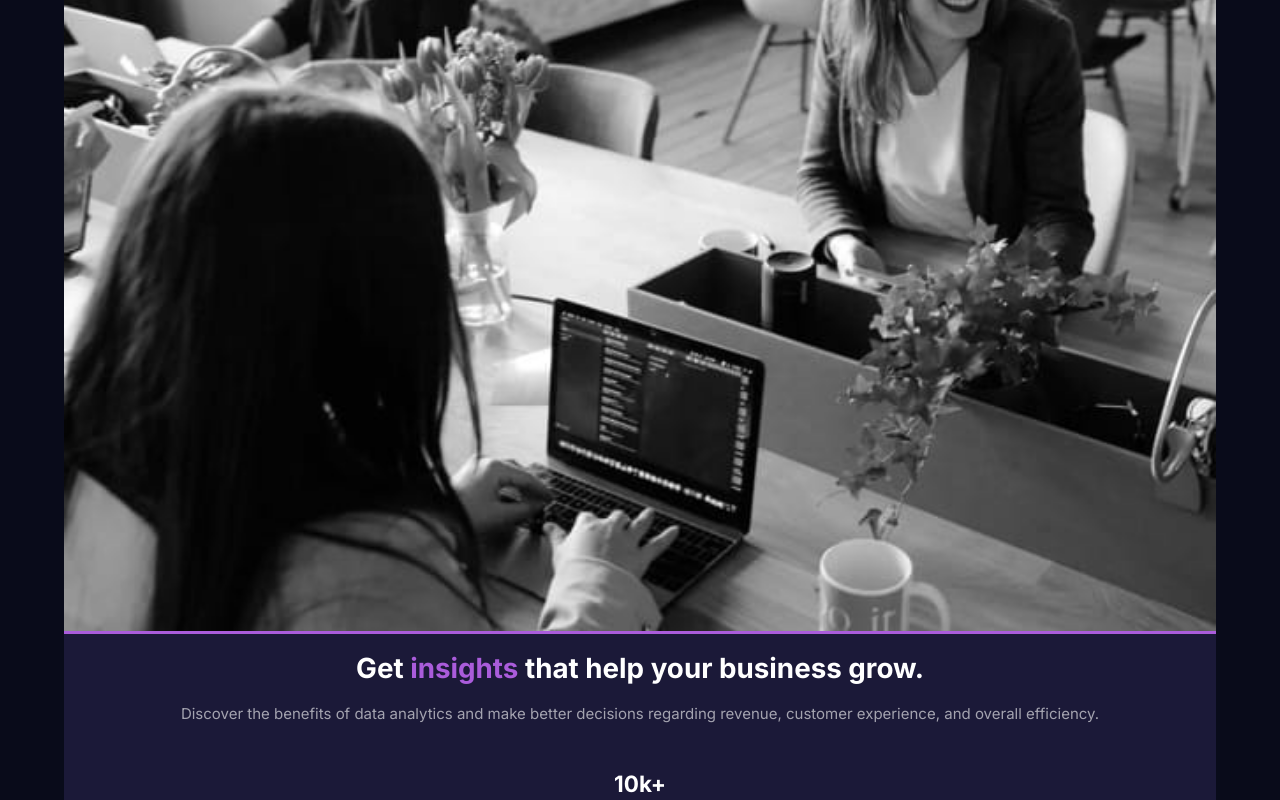
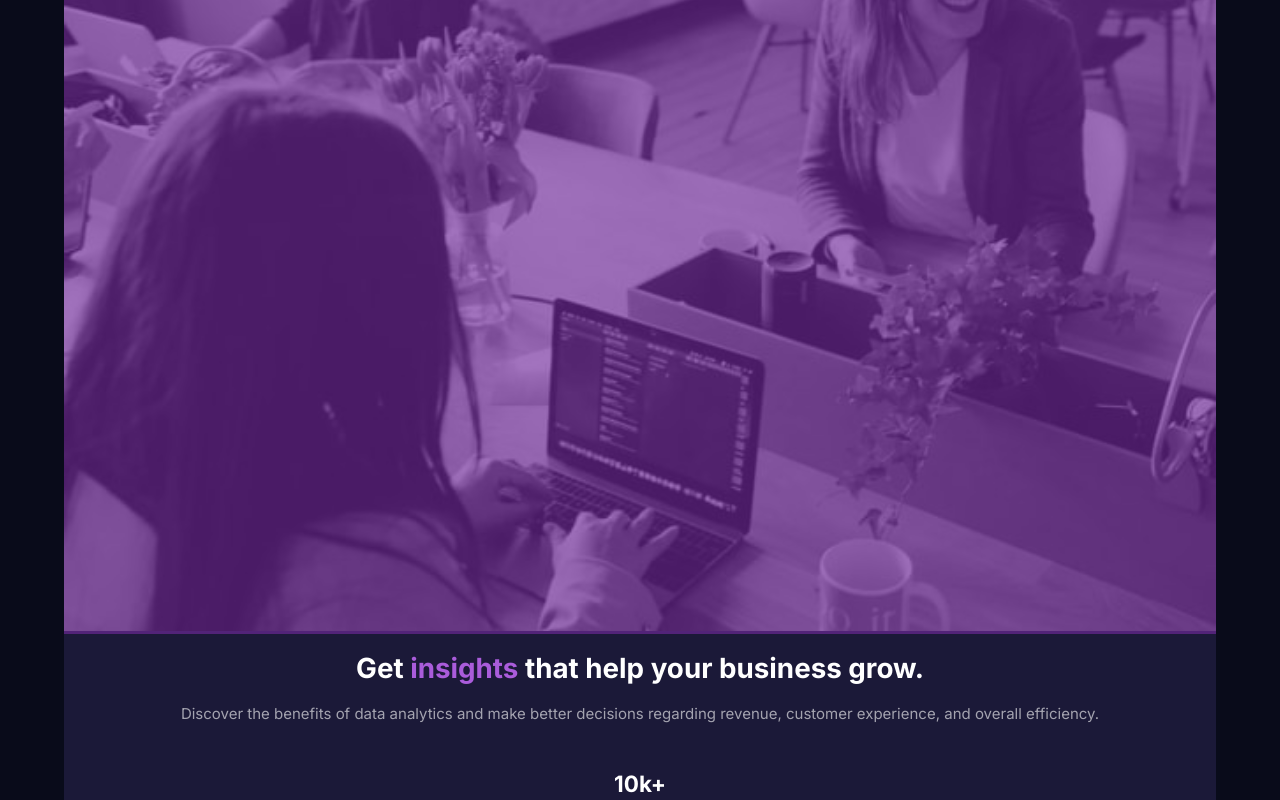
Before and after one commit to RJN-bot/Stats-Preview-Card-Challenge, a plain HTML site: page index.html in a window 1280 px wide. Shown: the top 800 px of the page. Drawn offline with Linux system fonts and the light colour scheme.

Commit message:
Back from a vacay

```diff
--- a/style.css
+++ b/style.css
@@ -40,7 +40,9 @@ img {
   /* margin-bottom: 1.2rem; */
   background-color: rgba(170, 92, 219, 0.2);
   position: relative;
-  opacity: 1;
+  /* opacity: 1; */
+  mix-blend-mode: normal;
+  z-index: -1;
 }
 
 .tint {
@@ -50,7 +52,8 @@ img {
   top: 0;
   left: 0;
   height: 100%;
-  background-color: var(--Soft-violet);
+  /* background-color: var(--Soft-violet); */
+  background-color: rgba(112, 41, 156, 0.65);
   border-radius: 0.5rem 0.5rem 0 0;
   /* padding-bottom: 1.2rem; */
 }
```
Also changed, not shown: index.html (line endings or trailing spaces).
